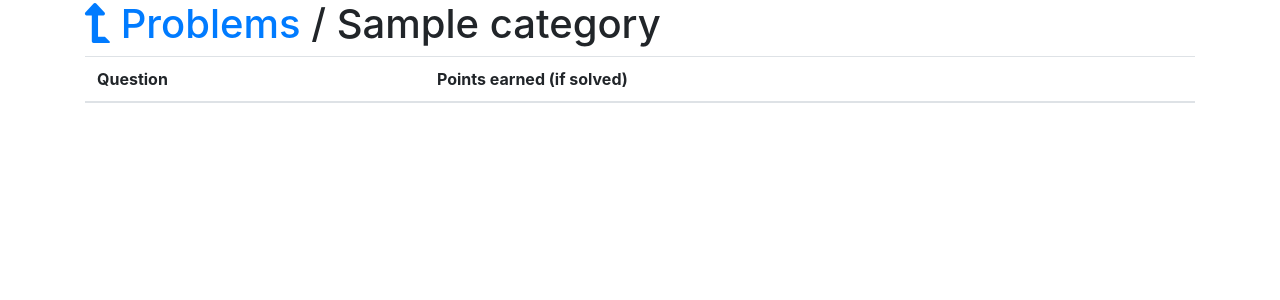
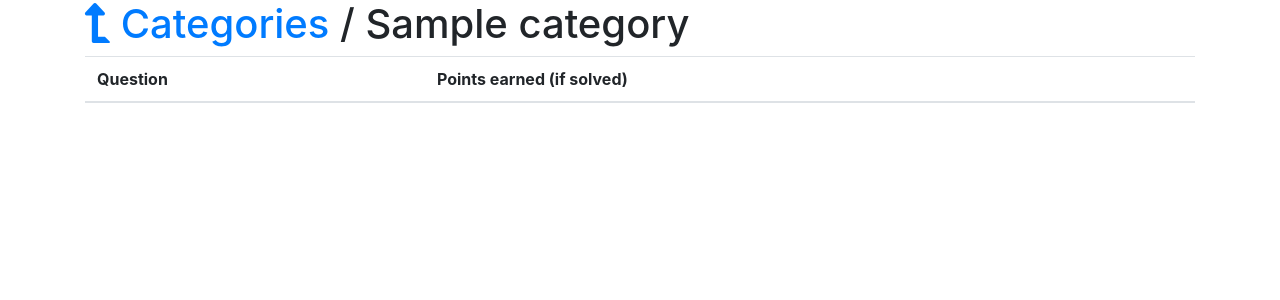
Before and after one commit to scnerd/pythonathon_v3, a Django app: page /category/1 in a window 1280 px wide. Shown: the part 56-356 px from the top of the page. Run offline with Django 3.2, Linux system fonts and the light colour scheme; a user stored in the database is signed in; tables that the repository leaves empty hold one stand-in row (values such as "Sample post"); lists and menus that the app fills with data are empty; some libraries are stand-ins or nearby versions.

Commit message:
Changed wording slightly

```diff
--- a/templates/ctf/category.html
+++ b/templates/ctf/category.html
@@ -3,7 +3,7 @@
 {% block title %}Category: {{ category.name }}{% endblock %}
 
 {% block content %}
-<h1><a href="{% url 'ctf:problems' %}"><i class="fas fa-level-up-alt fa-flip-horizontal"></i> Problems</a> / {{ category.name }}</h1>
+<h1><a href="{% url 'ctf:problems' %}"><i class="fas fa-level-up-alt fa-flip-horizontal"></i> Categories</a> / {{ category.name }}</h1>
 
 <table class="table table-striped">
     <thead>
```
